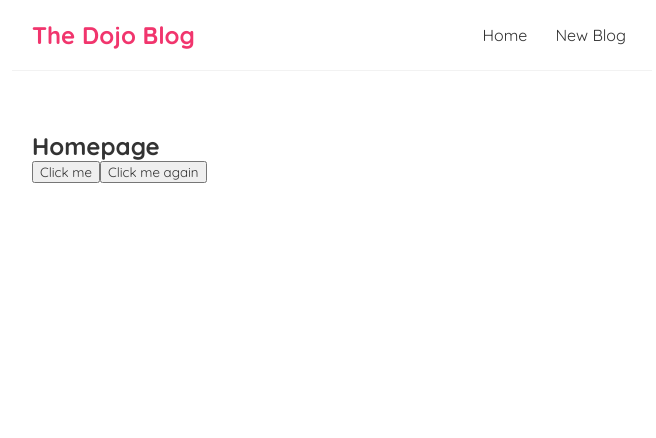
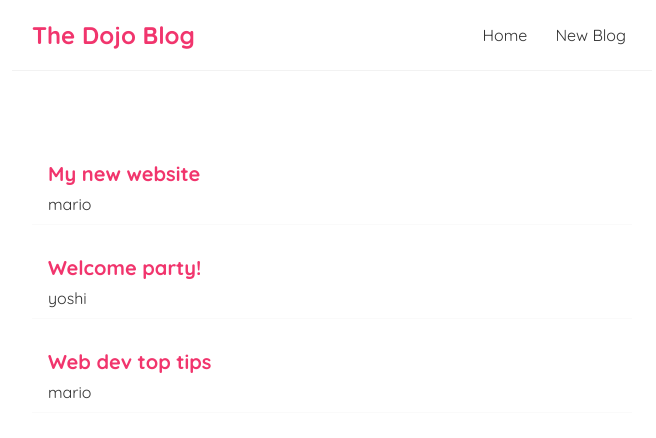
Before and after one commit to anaDamasio123/blog-react, a React (Create React App) app: page / in a window 1280 px wide. Shown: the top 438 px of the page, without its empty margins (308-964 px from the left). Built offline with nearby package versions, Linux system fonts and the light colour scheme.

Commit message:
looping through the blog texts

```diff
--- a/src/Home.js
+++ b/src/Home.js
@@ -1,20 +1,20 @@
+import { useState } from 'react';
+
 const Home  = () => {
-    const handleClick = (e) => {
-        console.log('hello, ninjas');
-    }
-
-    const handleClickAgain = (e, name) => {
-        console.log('hello ' + name, e.target);
-    }
+    const [blogs, setBlogs] = useState([
+        { title: 'My new website', body: 'lorem ipsum...', author: 'mario', id: 1 },
+        { title: 'Welcome party!', body: 'lorem ipsum...', author: 'yoshi', id: 2 },
+        { title: 'Web dev top tips', body: 'lorem ipsum...', author: 'mario', id: 3 }
+      ])
 
     return (
         <div className="home">
-            <h2>Homepage</h2>
-            <button onClick={ handleClick }n>Click me</button>
-            <button onClick={(e) => {
-                handleClickAgain(e, 'mario')
-                }}n>Click me again
-            </button>
+            { blogs.map((blog) => (
+                <div className="blog-preview" key={blog.id}>
+                    <h2>{ blog.title }</h2>
+                    <p>{ blog.author }</p>
+                </div>
+            ))}
         </div>
      );
 }
--- a/src/index.css
+++ b/src/index.css
@@ -33,3 +33,18 @@
   margin: 40px auto;
   padding: 20px;
 }
+
+/* blog preview / list */
+.blog-preview {
+  padding: 10px 16px;
+  margin: 20px 0;
+  border-bottom: 1px solid #fafafa;
+}
+.blog-preview:hover {
+  box-shadow: 1px 3px 5px rgba(0, 0, 0, 0.1);
+}
+.blog-preview h2 {
+  font-size: 20px;
+  color: #f1356d;
+  margin-bottom: 8px;
+}
```
Also changed, not shown: 1 other file (tests, documents, lock files or other folders).
